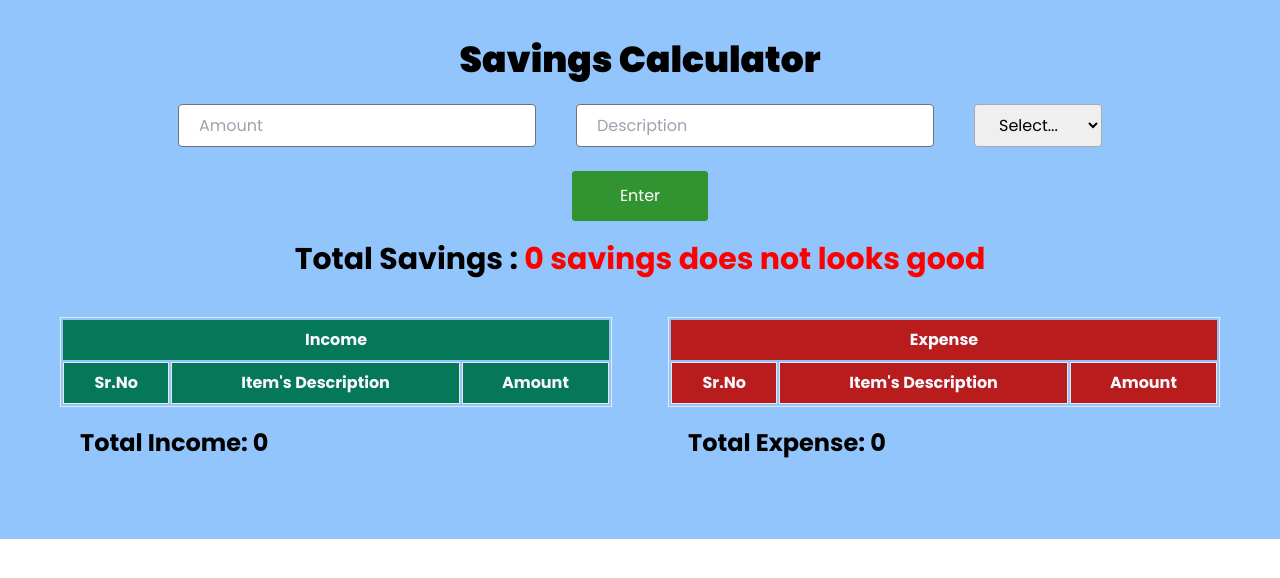
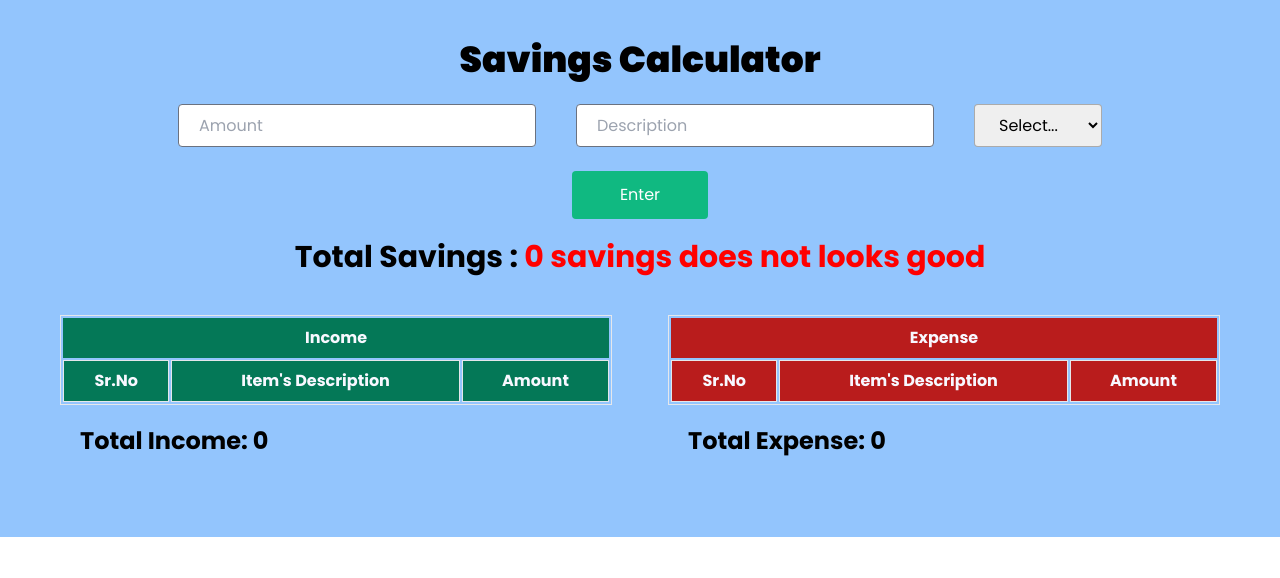
Before and after one commit to sainesh25/savings_calculator, a React (Create React App) app: page / in a window 1280 px wide. Shown: the top 578 px of the page. Built offline with nearby package versions, Linux system fonts and the light colour scheme; the HTML template or start-up script is replaced by a standard one.

Commit message:
hover & focus effects

```diff
--- a/src/App.js
+++ b/src/App.js
@@ -87,7 +87,7 @@ function App() {
                 <Button changeFunction2={addNewEntry} name='Enter' />
             </div>
 
-            <TotalSavingHeading saving={state.totalSavings} val={(state.totalSavings <= 2000) ? 'savings does not looks good' : 'savings looks good'} />
+            <TotalSavingHeading saving={state.totalSavings} val={(state.totalSavings < 2000) ? 'savings does not looks good' : 'savings looks good'} />
 
             <div className='income-exp-table space-x-4 p-5 flex justify-around'>
                 <div className='income-table p-5'>
--- a/src/components/Button/Button.jsx
+++ b/src/components/Button/Button.jsx
@@ -1,9 +1,9 @@
-import './Button.css'
+// import './Button.css'
 
 function Button(props){
     return (
         <>
-            <button className='' onClick={
+            <button className='rounded bg-green-500 px-12 py-3 text-white transition ease-in-out delay-150 hover:-translate-y-1 hover:scale-110 duration-300 focus:outline-none hover:shadow-blue-800 hover:shadow-xl hover:bg-green-700' onClick={
                 () =>{
 
                     props.changeFunction2()
--- a/src/components/Dropdown/Dropdown.jsx
+++ b/src/components/Dropdown/Dropdown.jsx
@@ -7,7 +7,7 @@ function Dropdown(props){
     return (
         <>
             <select className="rounded border border-slate-700 px-5 mx-5 m-1" name={props.name} onChange={(e) => {
-                props.changeFunction(e)
+                props.changeFunction(e);
             }}>
                 <option  value={0} selected disabled>Select...</option>
                 <option  value={1}>Income</option>
--- a/src/components/Input/Input.jsx
+++ b/src/components/Input/Input.jsx
@@ -3,7 +3,7 @@ import './Input.css';
 function Input(props){
     return (
         <>
-            <input className='rounded border border-gray-500 px-5 mx-5 m-1 focus: outline-2 focus:shadow-lg focus:shadow-gray-800' name={props.name} onChange={(e) => {
+            <input className='rounded border border-gray-500 px-5 mx-5 m-1 focus:outline-none focus:shadow-lg focus:shadow-gray-800' name={props.name} onChange={(e) => {
                 props.changeFunction(e)
             }} type={props.type} placeholder={props.placeholder}/>
         </>
```
